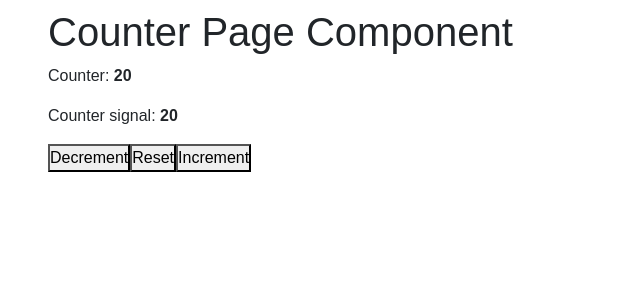
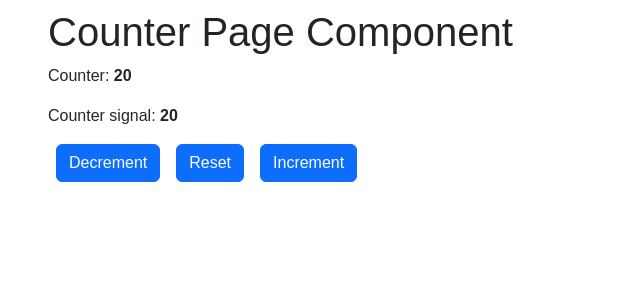
Before and after one commit to franciscosantiagoc/basesAngular2026, an Angular app: page /counter in a window 1280 px wide. Shown: the top 300 px of the page, without its empty margins (0-640 px from the left). Built offline with nearby package versions, Linux system fonts and the light colour scheme.

Commit message:
Imp (counter): Agregando estilos en botones

```diff
--- a/src/app/pages/counter/counter.component.html
+++ b/src/app/pages/counter/counter.component.html
@@ -1,6 +1,6 @@
 <h1>Counter Page Component</h1>
 <p>Counter: <b>{{ counter }}</b></p>
 <p>Counter signal: <b>{{ counterSignal() }}</b></p>
-<button (click)="decreaseBy()">Decrement</button>
-<button (click)="reset()">Reset</button>
-<button (click)="increaseBy()">Increment</button>
+<button (click)="decreaseBy()" class="btn btn-primary mx-2">Decrement</button>
+<button (click)="reset()" class="btn btn-primary mx-2">Reset</button>
+<button (click)="increaseBy()" class="btn btn-primary mx-2">Increment</button>
```
